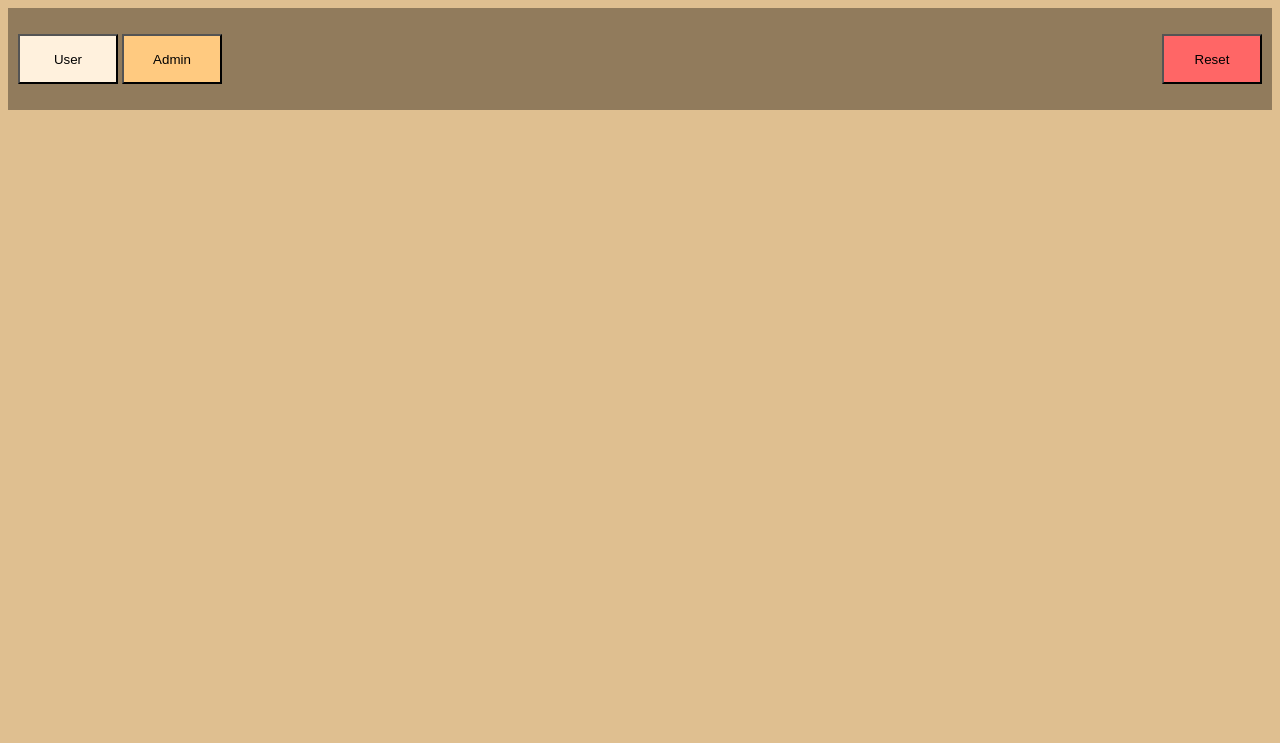
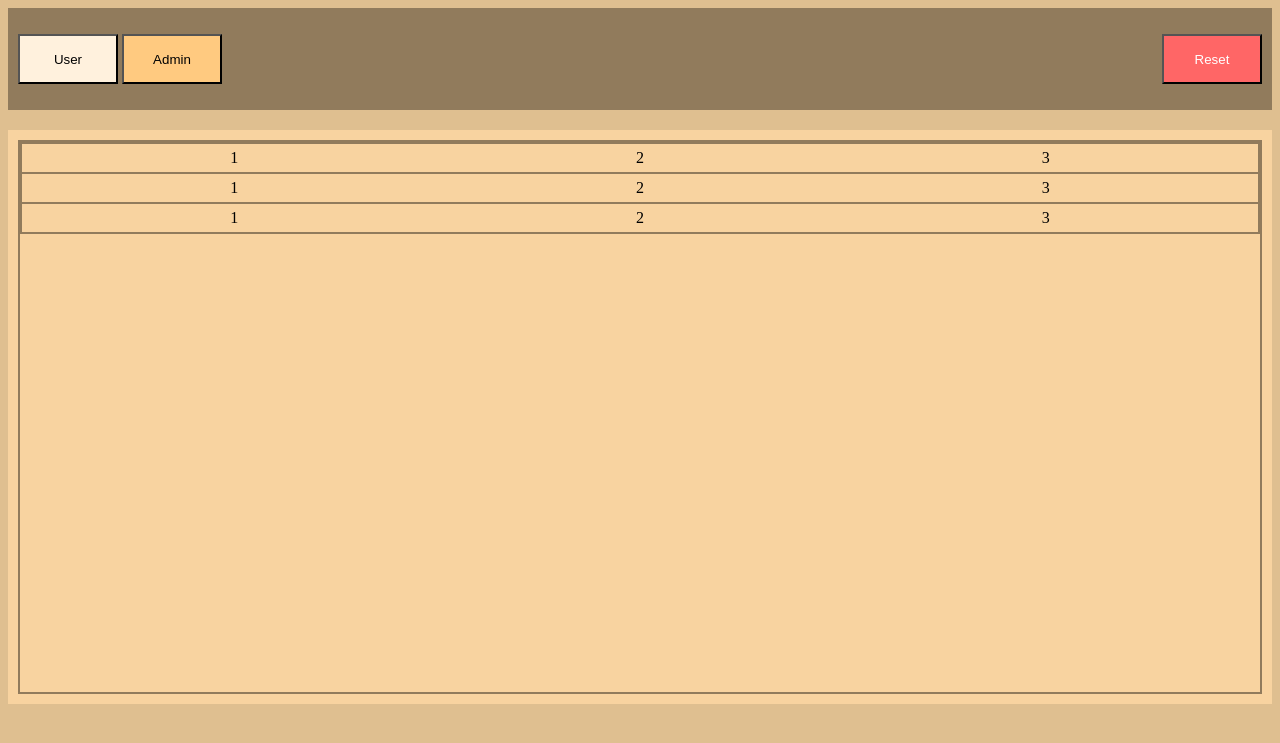
Before and after one commit to ErorZzz/Test, a PHP site: page / in a window 1280 px wide. Shown: the top 743 px of the page. Run offline with PHP 8.4, Linux system fonts and the light colour scheme; data that the repository does not hold is empty.

Commit message:
Закончил с основным дизайном системы более менее

```diff
--- a/css/styles.css
+++ b/css/styles.css
@@ -1,11 +1,16 @@
-body{
-    background-color: #dfbf90;
-}
+
 .interface-changer{
     /*border: solid;*/
     padding: 10px;
     border-color: #917b5c;
     background-color: #917b5c;
+}
+.interface-main{
+        /*border: solid;*/
+        padding: 10px;
+        border-color: #917b5c;
+        background-color: #f8d3a0;
+        margin-top: 20px;
 }
 .btn {
     width: 100px;
@@ -19,5 +24,52 @@ body{
 }
 .btn-reset{
     background-color:#ff6666;
+    color:#fff;
     float:right;
 }
+.table-usr{
+    border-color: grey;
+    width: 100%;
+}
+
+.usr-panel{
+    margin: 10px;
+    margin-top: 25px;
+    padding: 10px;
+    border: 2px solid #917b5c;
+    /*width:100%;
+    height:200px;*/
+    display: none;
+}
+
+.table-div{
+    height: 550px;
+    display: block;
+    overflow-y: scroll;
+    border: 2px solid #917b5c;
+}
+
+
+/****************************************************/
+tr{
+    text-align: center;
+    width: 100%;
+    display:table-row;
+    border: 2px solid #917b5c;
+
+}
+td{
+    display:table-cell;
+    padding-top: 5px;
+    padding-bottom: 5px;
+}
+tbody {
+    width: 100%;
+}
+table {
+    border-collapse: collapse;
+}
+
+body{
+    background-color: #dfbf90;
+}
--- a/index.php
+++ b/index.php
@@ -15,7 +15,37 @@
             </p>
         </div>
         <div class = "interface-main">
+            <div class = "table-div">
+                <table class = "table-usr">
+                    <tr>
+                        <td>1</td>
+                        <td>2</td>
+                        <td>3</td>
+                    </tr>
+                    <tr>
+                        <td>1</td>
+                        <td>2</td>
+                        <td>3</td>
+                    </tr>
+                    <tr>
+                        <td>1</td>
+                        <td>2</td>
+                        <td>3</td>
+                    </tr>
+                </table>
+            </div>
+            <div class = "usr-panel">
+                <input  class = "usr-fnd-text" type = "text">
+                <select class = "usr-fnd-select">
+                    <option>Первый</option>
+                    <option>Второй</option>
+                    <option>Третий</option>
+                </select>
+                <button class = "usr-fnd-btn">Поиск</button>
+            </div>
+            <div class = "adm-panel">
 
+            </div>
         </div>
 
     </body>
@@ -29,8 +59,8 @@
             $(".btn-admin").click(function(){
                 loadAdmin();
             });
-            $(".btn-admin").click(function(){
-                reset();
+            $(".btn-reset").click(function(){
+                resetTable();
             });
         })
     </script>
--- a/js/functions.js
+++ b/js/functions.js
@@ -1,13 +1,22 @@
+function loadData(){}
 function loadAdmin(){
 
 }
 function loadUser(){
+    // $.ajax({
+    //     url: 'php/loadUsers.php',
+    //     method: 'post',
+    //     success: function(data){$(".interface-main").html(data);}
+    // });
+
+
+}
+function resetTable(){
+    alert('call');
     $.ajax({
-        url: 'php/loadUsers.php',
+        url: 'php/setup.php',
         method: 'post',
-        success: function(data){$(".interface-main").html(data);}
+        data: {type:'reset'},
+        success: function(data){}
     });
 }
-function reset(){
-
-}
```
Also changed, not shown: php/setup.php (+4 -7 lines).
